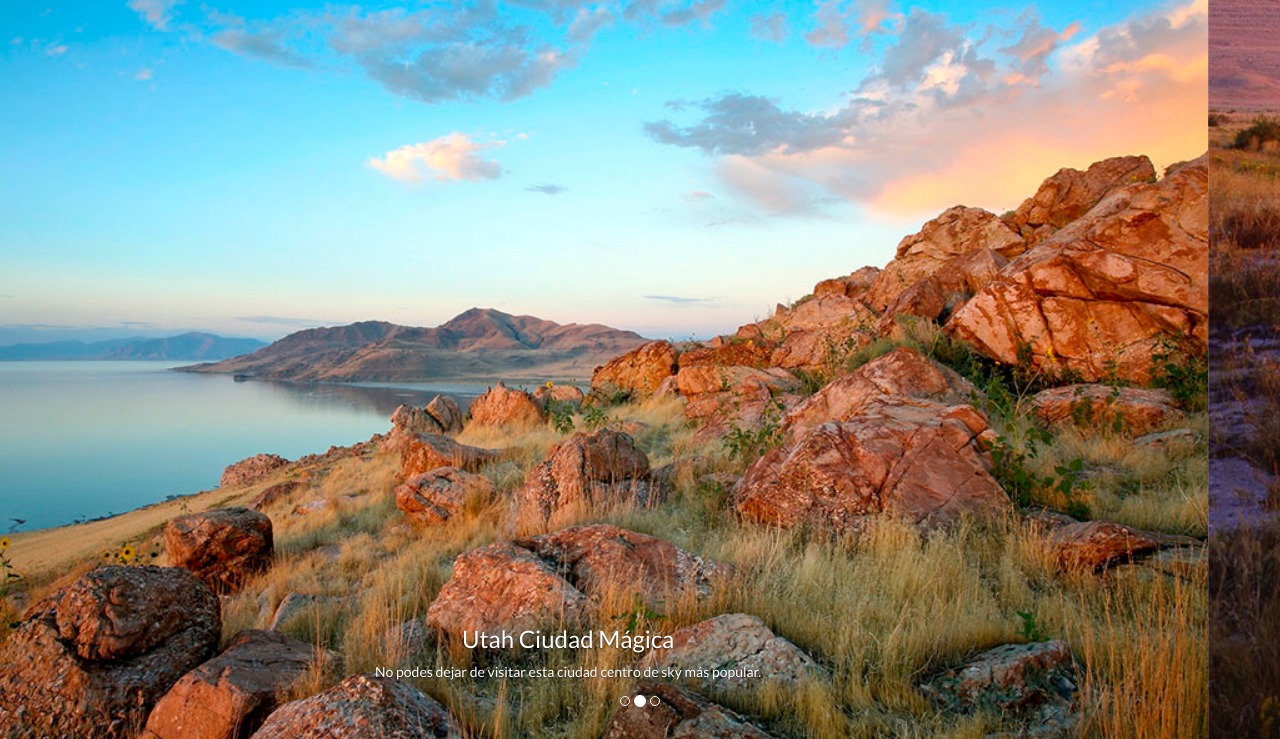
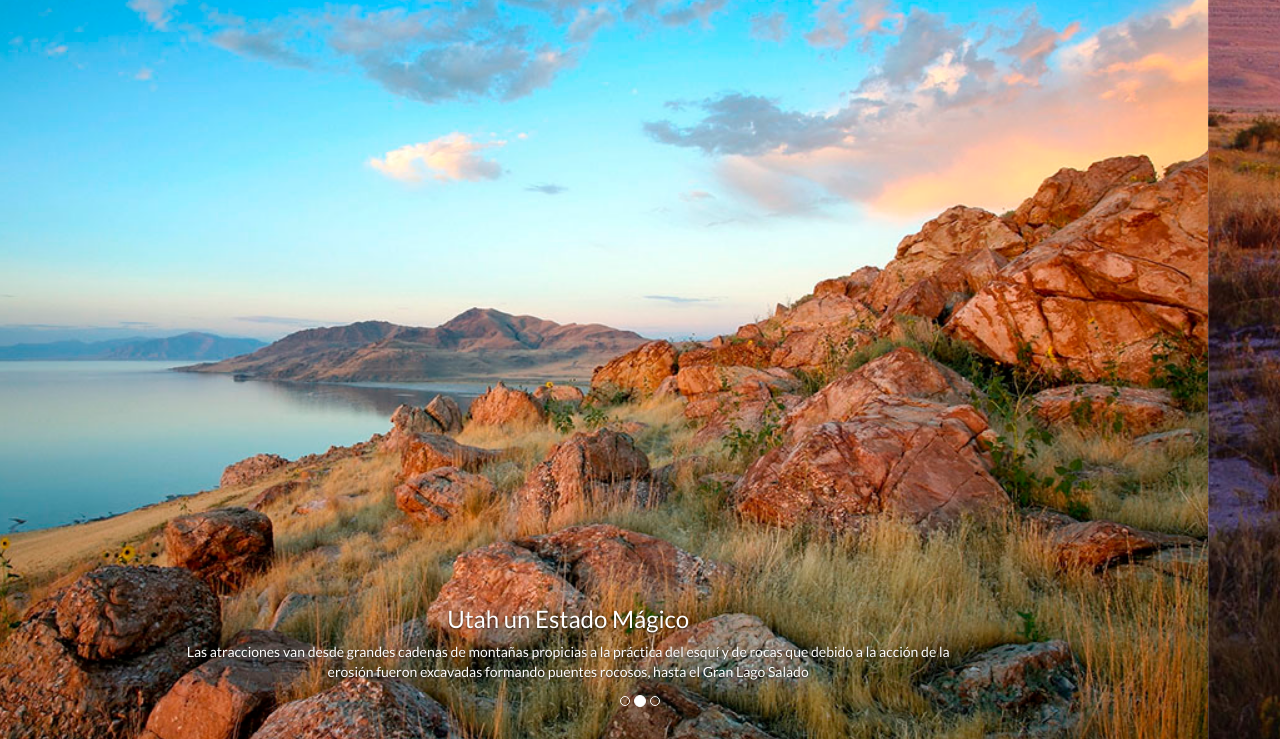
Before and after one commit to evemartire/Bootstrap-ejercicio1-desde-cero, a plain HTML site: page index.html in a window 1280 px wide. Shown: the part 58-797 px from the top of the page. Drawn offline with Linux system fonts and the light colour scheme.

Commit message:
textos del carousel

```diff
--- a/index.html
+++ b/index.html
@@ -60,8 +60,8 @@
   				<div class="item active">
   					<img src="imagenes/paisaje1.jpg" class="img-responsive" alt="slide-1">
   					<div class="carousel-caption">
-  						<h3>Utah Ciudad Mágica</h3>
-  						<p>No podes dejar de visitar esta ciudad centro de sky más popular.</p>
+  						<h3>Utah un Estado Mágico</h3>
+  						<p>Las atracciones van desde grandes cadenas de montañas propicias a la práctica del esquí y de rocas que debido a la acción de la erosión fueron excavadas formando puentes rocosos, hasta el Gran Lago Salado </p>
   					</div>
   				</div>
 
```
